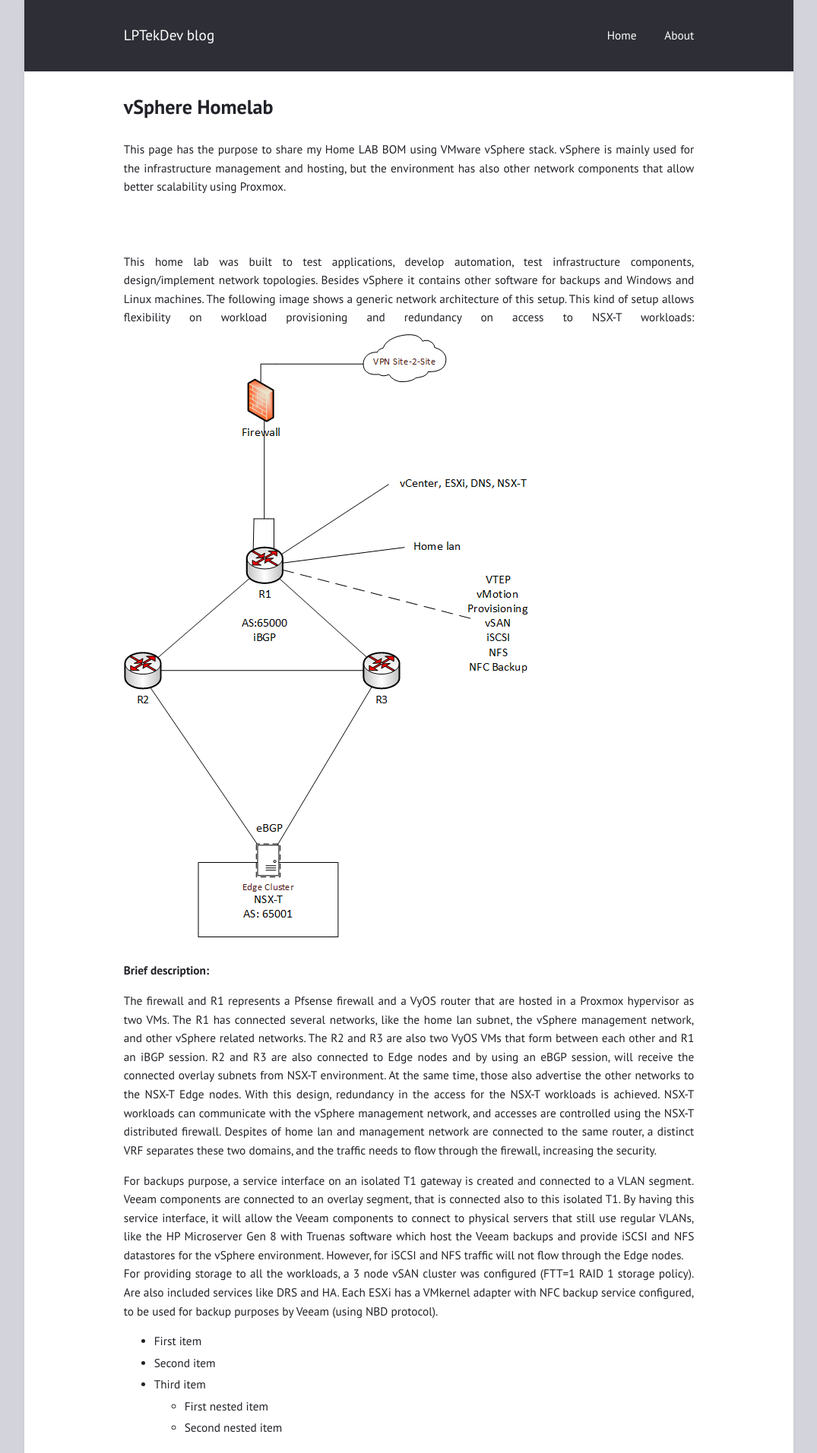
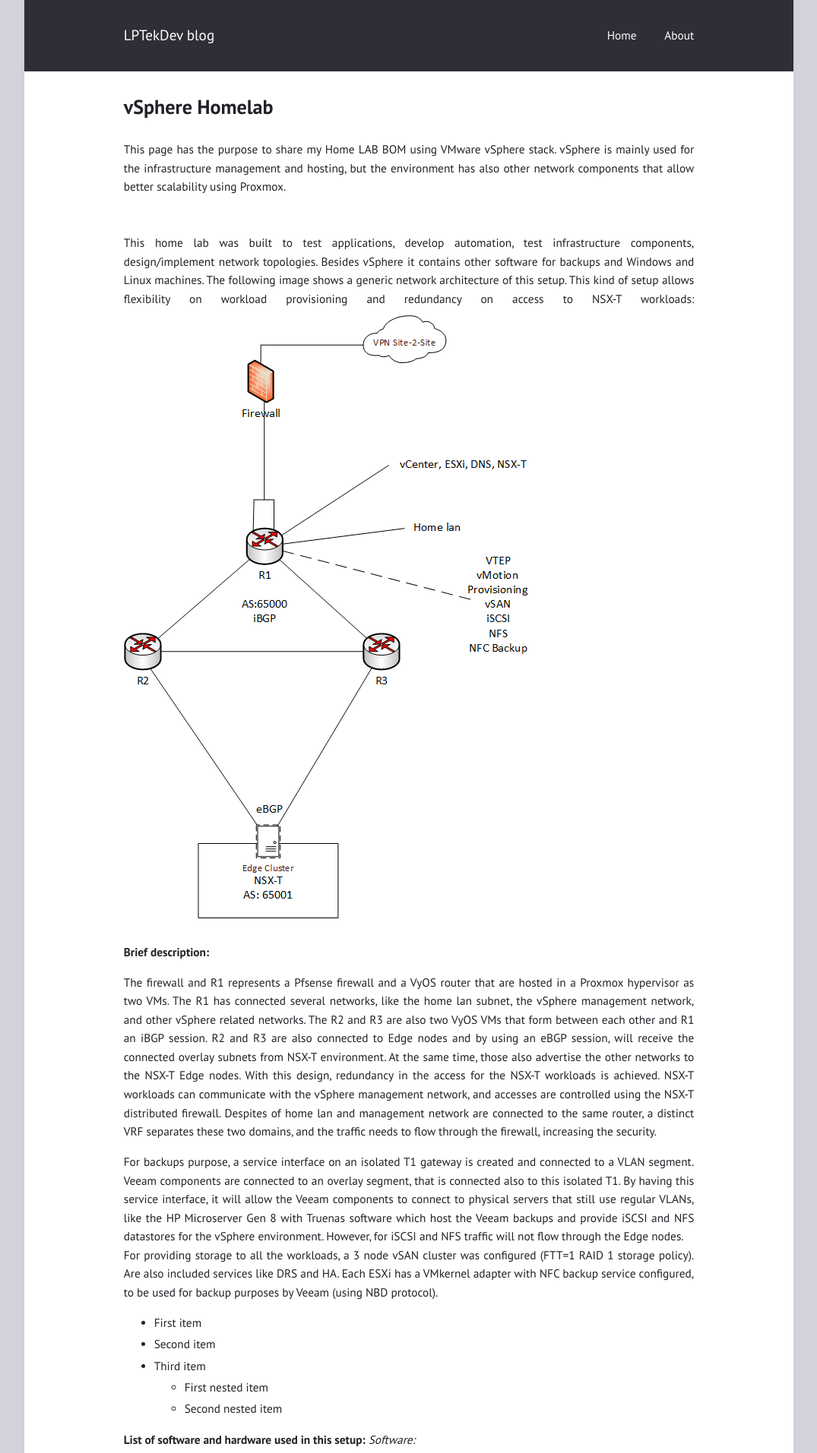
Before and after one commit to lptekdev/homelab, a Jekyll site: the page built from _posts/2024-01-01-vsphere.md, in a window 1280 px wide. Shown: the top 1913 px of the page at 76% size, without its empty margins (102-1177 px from the left). Built offline with Jekyll 4.4.1, drawn with Linux system fonts in a browser that asks for light colours.

Commit message:
adding markdown new line

```diff
--- a/_config.yml
+++ b/_config.yml
@@ -3,7 +3,7 @@ author: "Luís Ribeiro"
 description: "A blog about me exploring stuff..."
 permalink: /:title/
 lang: "en"
-excerpt_separator: "\n\n\n\n"
+excerpt_separator: "\n\n\n"
 date_format: "%B %d, %Y"
 
 # Layout
--- a/_posts/2024-01-01-vsphere.md
+++ b/_posts/2024-01-01-vsphere.md
@@ -5,7 +5,6 @@ categories: media
 ---
 
 This page has the purpose to share my Home LAB BOM using VMware vSphere stack. vSphere is mainly used for the infrastructure management and hosting, but the environment has also other network components that allow better scalability using Proxmox.
-\
 \
 \
 \
```
Also changed, not shown: _posts/2024-07-01-proxmox.md (+0 -1 lines).
